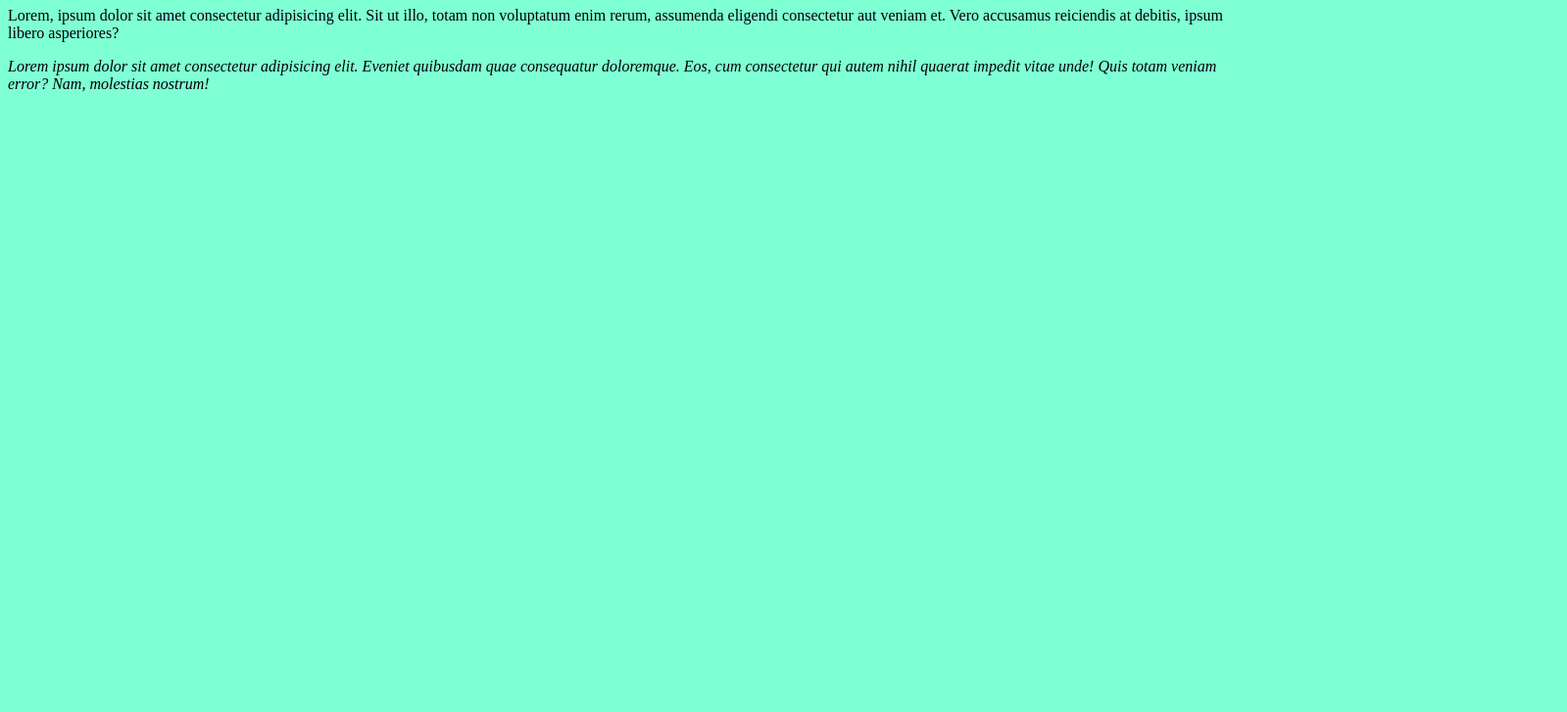
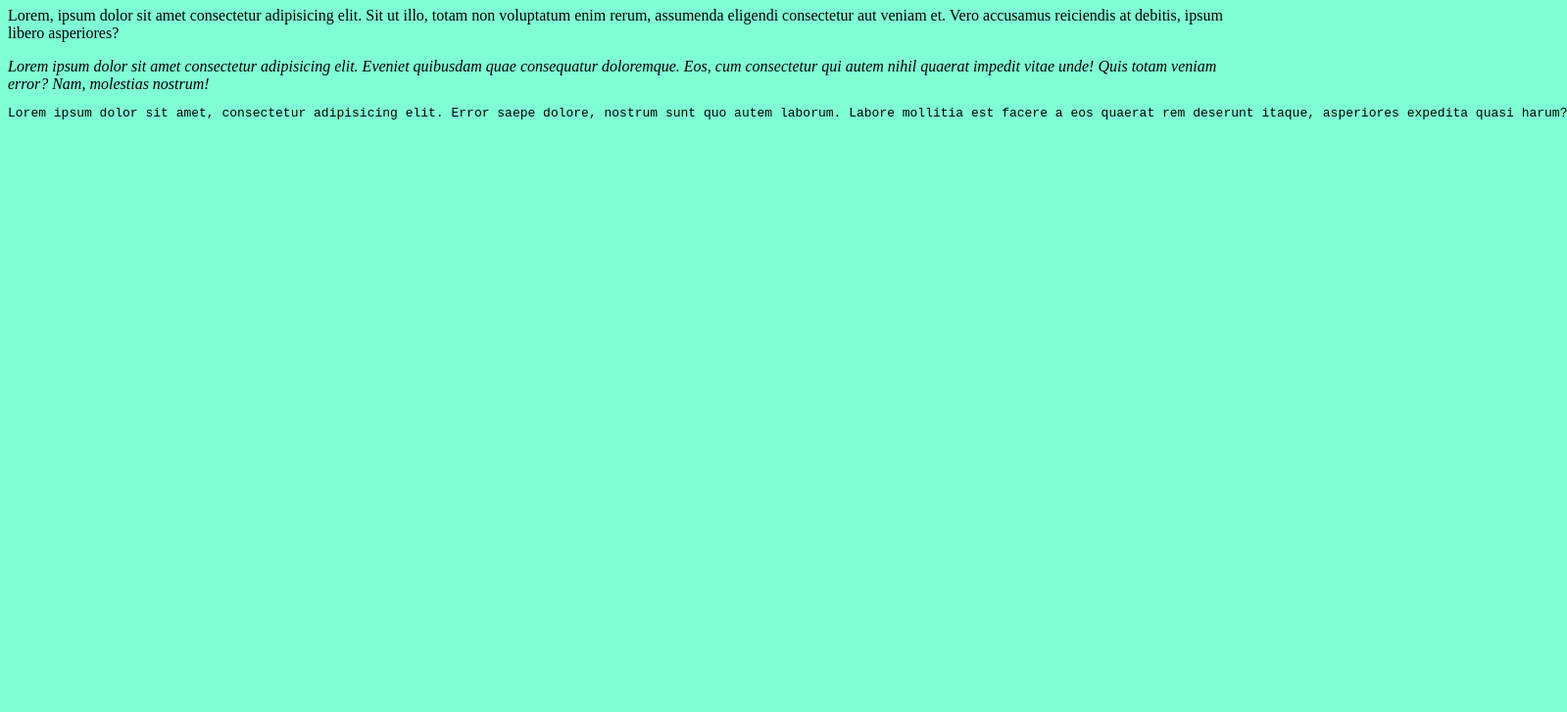
Before and after one commit to agusdeki/miproyecto, a plain HTML site: page index.html in a window 1280 px wide. Shown: the part 73-800 px from the top of the page at 98% size, 1599 px wide, since content can reach past the window. Drawn offline with Linux system fonts and the light colour scheme.

Commit message:
otra modiff

```diff
--- a/index.html
+++ b/index.html
@@ -14,5 +14,6 @@
     <em>Lorem ipsum dolor sit amet consectetur adipisicing elit. Eveniet quibusdam quae consequatur doloremque. Eos, cum consectetur qui autem nihil quaerat impedit vitae unde! Quis totam veniam error? Nam, molestias nostrum!
     </em>
     <a href=""visit to google></a>
+    <pre>Lorem ipsum dolor sit amet, consectetur adipisicing elit. Error saepe dolore, nostrum sunt quo autem laborum. Labore mollitia est facere a eos quaerat rem deserunt itaque, asperiores expedita quasi harum?</pre>
 </body>
 </html>
```
